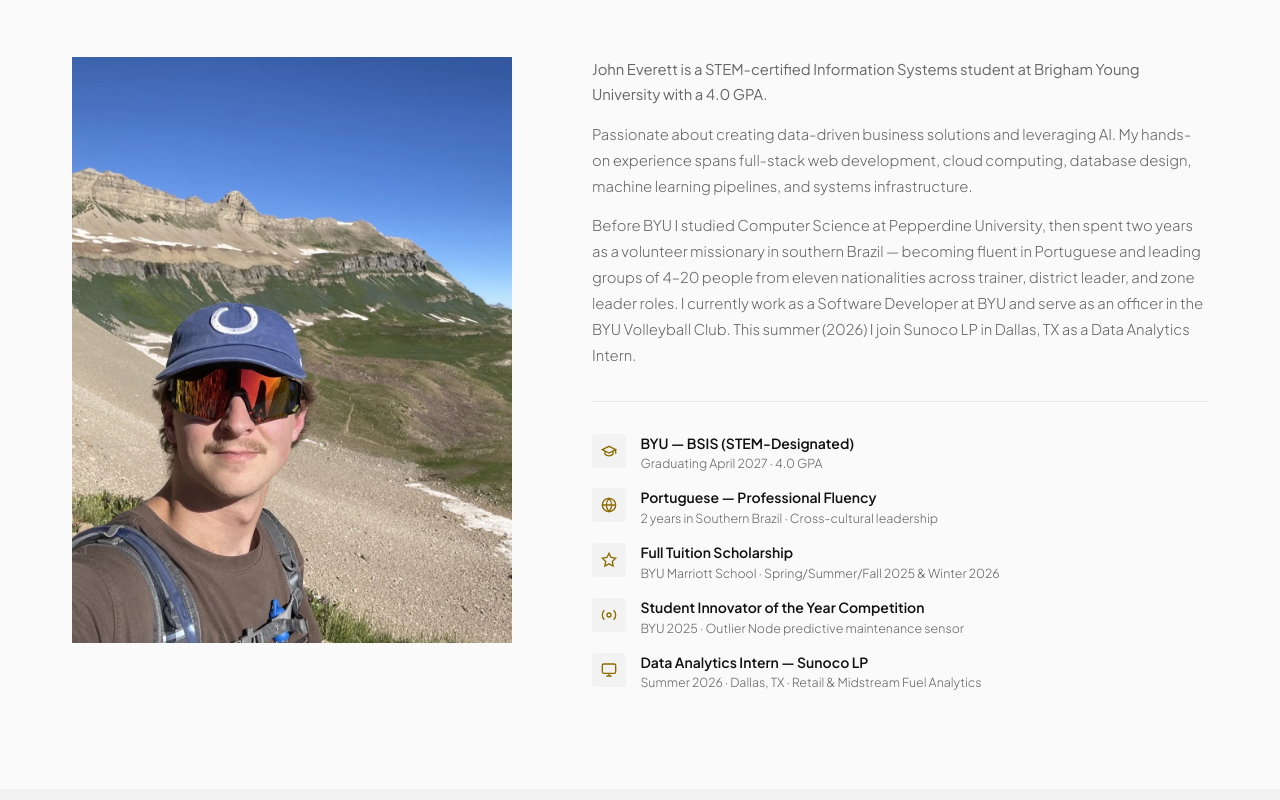
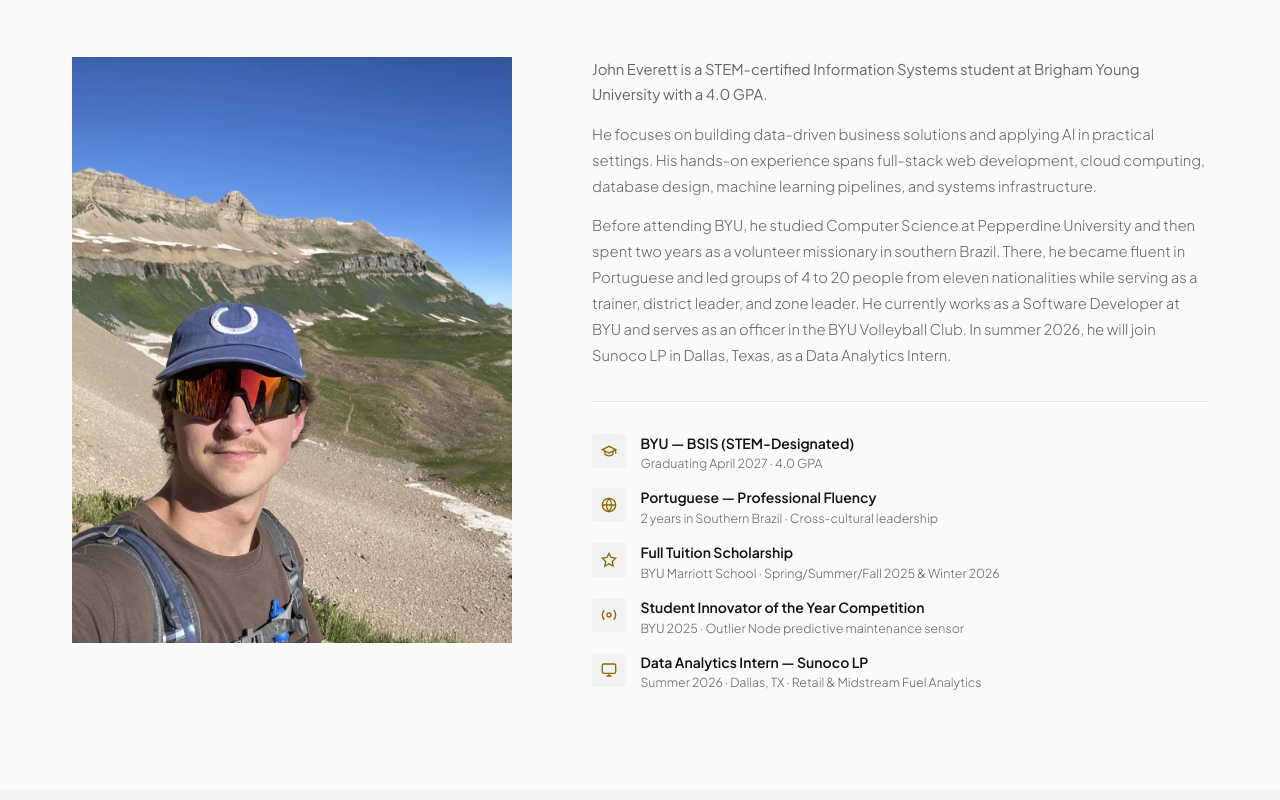
Before and after one commit to jeverett32/portfolio-website, a website: page index.html in a window 1280 px wide. Shown: the part 1040-1840 px from the top of the page. Drawn offline with nearby package versions, Linux system fonts and the light colour scheme; a web font is replaced by a local one.

Commit message:
Clean up about copy and project footer styling

```diff
--- a/index.html
+++ b/index.html
@@ -479,6 +479,7 @@
     .project-footer {
         display: flex; gap: 1rem; padding-top: 0.9rem;
         border-top: 1px solid var(--panel-border-color); align-items: center;
+        position: relative; z-index: 3;
     }
     .project-link {
         font-size: 0.68rem; font-weight: 700; text-transform: uppercase;
@@ -924,8 +925,8 @@
             <div class="fade-up fade-up-delay-1">
                 <div class="about-bio">
                     <p class="about-bio-lead">John Everett is a STEM-certified Information Systems student at Brigham Young University with a 4.0 GPA.</p>
-                    <p>Passionate about creating data-driven business solutions and leveraging AI. My hands-on experience spans full-stack web development, cloud computing, database design, machine learning pipelines, and systems infrastructure.</p>
-                    <p>Before BYU I studied Computer Science at Pepperdine University, then spent two years as a volunteer missionary in southern Brazil — becoming fluent in Portuguese and leading groups of 4–20 people from eleven nationalities across trainer, district leader, and zone leader roles. I currently work as a Software Developer at BYU and serve as an officer in the BYU Volleyball Club. This summer (2026) I join Sunoco LP in Dallas, TX as a Data Analytics Intern.</p>
+                    <p>He focuses on building data-driven business solutions and applying AI in practical settings. His hands-on experience spans full-stack web development, cloud computing, database design, machine learning pipelines, and systems infrastructure.</p>
+                    <p>Before attending BYU, he studied Computer Science at Pepperdine University and then spent two years as a volunteer missionary in southern Brazil. There, he became fluent in Portuguese and led groups of 4 to 20 people from eleven nationalities while serving as a trainer, district leader, and zone leader. He currently works as a Software Developer at BYU and serves as an officer in the BYU Volleyball Club. In summer 2026, he will join Sunoco LP in Dallas, Texas, as a Data Analytics Intern.</p>
                 </div>
                 <div class="about-highlights">
                     <div class="highlight">
@@ -1893,4 +1894,3 @@ document.querySelectorAll('.skills-grid > div').forEach(group => skillObserver.o
 </script>
 </body>
 </html>
-    .project-footer { position: relative; z-index: 3; }
```
